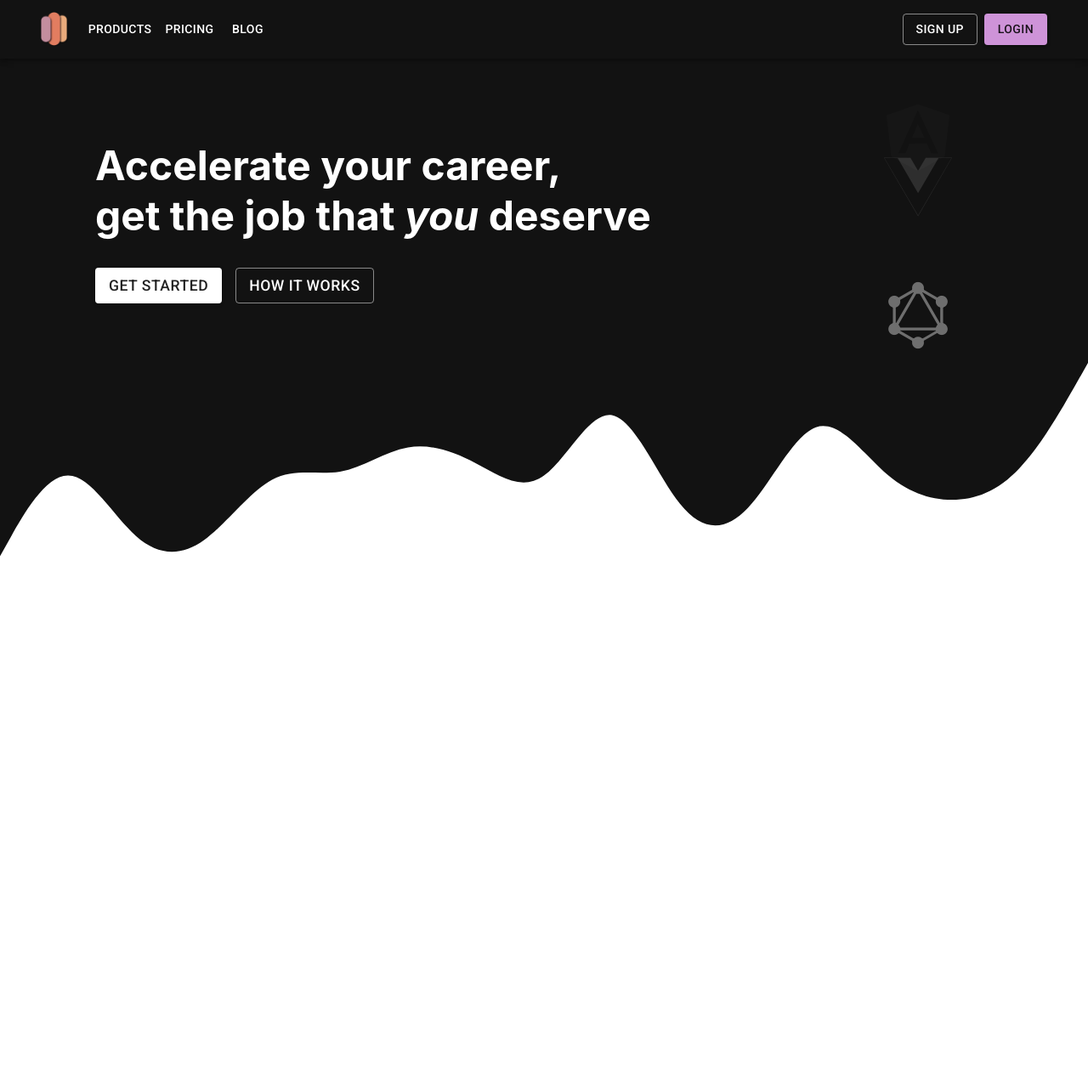
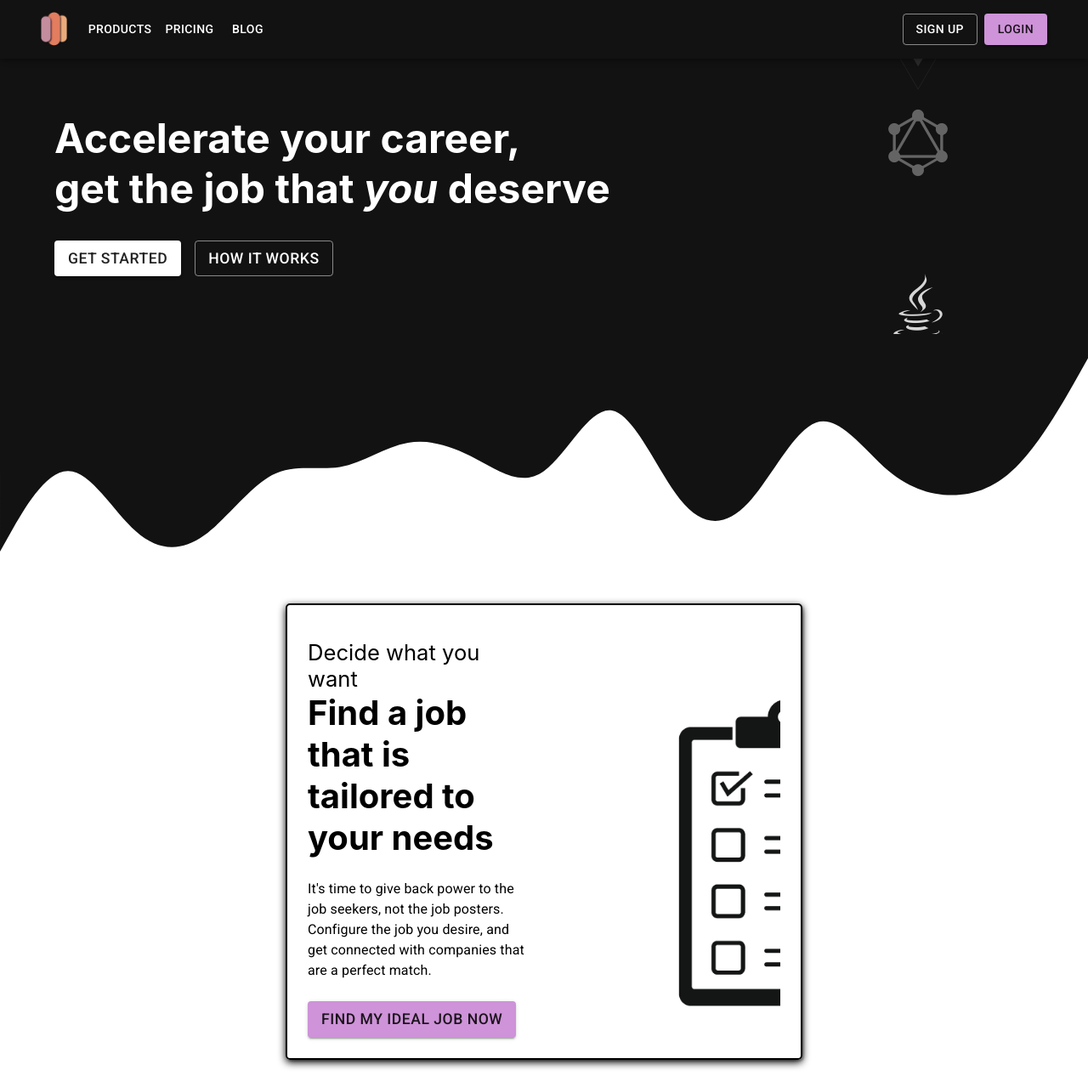
Before and after one commit to rolelo/fe-pwa, a React (Create React App) app: page / in a window 1280 px wide. Shown: the whole page at 85% size. Before the commit the page ends 800 px from the top, so only its background shows below. Built offline with nearby package versions, Linux system fonts and the light colour scheme.

Commit message:
fixed background color

```diff
--- a/src/App.css
+++ b/src/App.css
@@ -39,7 +39,7 @@
 
 @keyframes iconScroll {
   0% {
-    bottom: 10vh;
+    bottom: 30vh;
     opacity: 1;
   }
   70% {
--- a/src/App.tsx
+++ b/src/App.tsx
@@ -1,4 +1,4 @@
-import { Box, Grid, ThemeProvider } from '@mui/material';
+import { ThemeProvider } from '@mui/material';
 import { BrowserRouter, Route, Routes } from 'react-router-dom';
 import './App.css';
 import AppBar from './components/app-bar';
@@ -9,15 +9,11 @@ function App() {
   return (
     <ThemeProvider theme={theme}>
       <AppBar />
-      <Box sx={{ flexGrow: 1, padding: { xs: "0 30px", sm: "0 48px" } }}>
-        <Grid container spacing={2}>
-          <BrowserRouter>
-            <Routes>
-              <Route path='/' element={<Home />} />
-            </Routes>
-          </BrowserRouter>
-        </Grid>
-      </Box>
+      <BrowserRouter>
+        <Routes>
+          <Route path='/' element={<Home />} />
+        </Routes>
+      </BrowserRouter>
     </ThemeProvider>
   );
 }
--- a/src/components/app-bar/index.tsx
+++ b/src/components/app-bar/index.tsx
@@ -34,7 +34,7 @@ const ResponsiveAppBar = () => {
   };
 
   return (
-    <AppBar position="sticky" color='primary' sx={{ marginBottom: "32px", backgroundImage: 'none' }}>
+    <AppBar position="sticky" color='primary' sx={{ backgroundImage: 'none' }}>
       <Container maxWidth="xl">
         <Toolbar>
           <Box sx={{ flexGrow: 1, display: { xs: 'none', md: 'none' } }}>
--- /dev/null
+++ b/src/components/home/accelerate/index.tsx
@@ -0,0 +1,63 @@
+import styled from "@emotion/styled";
+import { Box, Button, Grid, Typography } from '@mui/material';
+
+const CurveContainer = styled.div`
+  z-index: -1;
+  position: relative;
+  background-color: #121212;
+  width: 100%;
+  top: 0;
+  left: 0;
+  & svg {
+    background-color: white;
+    position: relative;
+    top: 4px;
+  }
+`;
+
+const IconContainer = styled.div`
+  & i {
+    opacity: 0;
+    font-size: 5rem;
+    position: absolute;
+    right: 0px;
+    width: 48px;
+    height: 48px;
+    transform: translateX(-15vw);
+    color: white;
+    animation: iconScroll 6s infinite;
+
+    @media(max-width: 600px) {
+      font-size: 3rem;
+    }
+  }
+`;
+
+const Accelerate = () => {
+  return (
+    <Grid container xs={12} rowGap={2}>
+      <CurveContainer>
+        <IconContainer>
+          <i className="devicon-react-plain" style={{ animationDelay: '1s' }}></i>
+          <i className="devicon-angularjs-plain" style={{ animationDelay: '2s' }}></i>
+          <i className="devicon-vuejs-plain" style={{ animationDelay: '3s' }}></i>
+          <i className="devicon-graphql-plain" style={{ animationDelay: '4s' }}></i>
+          <i className="devicon-java-plain" style={{ animationDelay: '5s' }}></i>
+          <i className="devicon-php-plain" style={{ animationDelay: '6s' }}></i>
+        </IconContainer>
+        <Grid item xs={12} md={8} padding={{ xs: 4, sm: 6, md: 8 }}>
+          <Typography variant="h1" color="white">Accelerate your career, <br /> get the job that <i><b>you</b></i> deserve</Typography>
+          <Box sx={{ marginTop: 4, display: "flex", flexGrow: "1", gap: 2 }}>
+            <Button variant='contained' sx={{ fontSize: { sm: '1.1rem' } }}>Get Started</Button>
+            <Button variant='outlined' sx={{ fontSize: { sm: '1.1rem' } }}>How it works</Button>
+          </Box>
+        </Grid>
+        <svg xmlns="http://www.w3.org/2000/svg" viewBox="0 0 1440 320">
+          <path fill="#121212" fill-opacity="1" d="M0,288L15,261.3C30,235,60,181,90,181.3C120,181,150,235,180,261.3C210,288,240,288,270,266.7C300,245,330,203,360,186.7C390,171,420,181,450,176C480,171,510,149,540,144C570,139,600,149,630,165.3C660,181,690,203,720,181.3C750,160,780,96,810,101.3C840,107,870,181,900,218.7C930,256,960,256,990,224C1020,192,1050,128,1080,117.3C1110,107,1140,149,1170,176C1200,203,1230,213,1260,213.3C1290,213,1320,203,1350,170.7C1380,139,1410,85,1425,58.7L1440,32L1440,0L1425,0C1410,0,1380,0,1350,0C1320,0,1290,0,1260,0C1230,0,1200,0,1170,0C1140,0,1110,0,1080,0C1050,0,1020,0,990,0C960,0,930,0,900,0C870,0,840,0,810,0C780,0,750,0,720,0C690,0,660,0,630,0C600,0,570,0,540,0C510,0,480,0,450,0C420,0,390,0,360,0C330,0,300,0,270,0C240,0,210,0,180,0C150,0,120,0,90,0C60,0,30,0,15,0L0,0Z"></path>
+        </svg>
+      </CurveContainer>
+    </Grid>
+  )
+}
+
+export default Accelerate;
--- a/src/components/home/index.tsx
+++ b/src/components/home/index.tsx
@@ -1,63 +1,12 @@
-import styled from "@emotion/styled";
-import { Box, Button, Grid, Typography } from '@mui/material';
-
-const CurveContainer = styled.div`
-  z-index: -1;
-  position: absolute;
-  height: 50vh;
-  background-color: #121212;
-  width: 100%;
-  top: 0;
-  left: 0;
-  & svg {
-    position: absolute;
-    bottom: 2px;
-    transform: translateY(100%);
-  }
-`;
-
-const IconContainer = styled.div`
-  & i {
-    opacity: 0;
-    font-size: 5rem;
-    position: absolute;
-    right: 0px;
-    width: 48px;
-    height: 48px;
-    transform: translateX(-15vw);
-    color: white;
-    animation: iconScroll 6s infinite;
-
-    @media(max-width: 600px) {
-      font-size: 3rem;
-    }
-  }
-`;
+import Accelerate from './accelerate'
+import Power from './power'
 
 const Home = () => {
   return (
-    <Grid item xs={12} rowGap={2}>
-      <IconContainer>
-        <i className="devicon-react-plain" style={{ animationDelay: '1s' }}></i>
-        <i className="devicon-angularjs-plain" style={{ animationDelay: '2s' }}></i>
-        <i className="devicon-vuejs-plain" style={{ animationDelay: '3s' }}></i>
-        <i className="devicon-graphql-plain" style={{ animationDelay: '4s' }}></i>
-        <i className="devicon-java-plain" style={{ animationDelay: '5s' }}></i>
-        <i className="devicon-php-plain" style={{ animationDelay: '6s' }}></i>
-      </IconContainer>
-      <Grid item xs={12} md={8} padding={{ xs: 0, sm: 4, md: 8 }}>
-        <Typography variant="h1" color="white">Accelerate your career, <br /> get the job that <i><b>you</b></i> deserve</Typography>
-        <Box sx={{ marginTop: 4, display: "flex", flexGrow: "1", gap: 2 }}>
-          <Button variant='contained' sx={{ fontSize: { sm: '1.1rem' } }}>Get Started</Button>
-          <Button variant='outlined' sx={{ fontSize: { sm: '1.1rem' } }}>How it works</Button>
-        </Box>
-      </Grid>
-      <CurveContainer>
-        <svg xmlns="http://www.w3.org/2000/svg" viewBox="0 0 1440 320">
-          <path fill="#121212" fill-opacity="1" d="M0,288L15,261.3C30,235,60,181,90,181.3C120,181,150,235,180,261.3C210,288,240,288,270,266.7C300,245,330,203,360,186.7C390,171,420,181,450,176C480,171,510,149,540,144C570,139,600,149,630,165.3C660,181,690,203,720,181.3C750,160,780,96,810,101.3C840,107,870,181,900,218.7C930,256,960,256,990,224C1020,192,1050,128,1080,117.3C1110,107,1140,149,1170,176C1200,203,1230,213,1260,213.3C1290,213,1320,203,1350,170.7C1380,139,1410,85,1425,58.7L1440,32L1440,0L1425,0C1410,0,1380,0,1350,0C1320,0,1290,0,1260,0C1230,0,1200,0,1170,0C1140,0,1110,0,1080,0C1050,0,1020,0,990,0C960,0,930,0,900,0C870,0,840,0,810,0C780,0,750,0,720,0C690,0,660,0,630,0C600,0,570,0,540,0C510,0,480,0,450,0C420,0,390,0,360,0C330,0,300,0,270,0C240,0,210,0,180,0C150,0,120,0,90,0C60,0,30,0,15,0L0,0Z"></path>
-        </svg>
-      </CurveContainer>
-    </Grid>
+    <>
+      <Accelerate />
+      <Power />
+    </>
   )
 }
 
--- /dev/null
+++ b/src/components/home/power/index.tsx
@@ -0,0 +1,71 @@
+import { Box, Button, Grid, Typography } from '@mui/material'
+import React from 'react'
+
+import CheckList from "../../../assets/checklist.png";
+
+const Power = () => {
+  return (
+    <Grid container xs={12} rowGap={2} padding={{ sx: 2, sm: 3, md: 4 }}>
+      <Grid item md={3}></Grid>
+      <Grid item xs={12} md={6}>
+        <Box sx={{
+          boxShadow: '2px 2px 2px 0 rgba(0, 0, 0, 0.2), 0 3px 10px 0 rgba(0, 0, 0)',
+          borderRadius: '5px',
+          border: '2px solid black',
+          display: "flex",
+          flexDirection: {
+            xs: 'column',
+            sm: 'row',
+          },
+          gap: {
+            xs: 2,
+            sm: 4,
+          },
+          padding: {
+            xs: 2,
+            sm: 3,
+          },
+        }}>
+          <Box sx={{
+            flex: 1,
+            display: "flex",
+            flexDirection: "column",
+            gap: {
+              xs: 2,
+              sm: 3,
+            },
+            marginTop: {
+              sm: 2,
+            },
+          }}>
+            <div>
+              <Typography variant="h4">Decide what you want</Typography>
+              <Typography variant="h2">Find a job that is tailored to your needs</Typography>
+            </div>
+            <Typography variant="body1">
+              It's time to give back power to the job seekers, not the job posters. Configure the job you desire, and get connected
+              with companies that are a perfect match.
+            </Typography>
+            <Button variant='contained' sx={{ fontSize: { sm: '1.1rem' }, width: "fit-content" }} color="secondary">Find My Ideal Job Now</Button>
+          </Box>
+          <Box sx={{
+            flex: 1,
+            overflow: "hidden",
+          }}>
+            <Box sx={{
+              width: { xs: "50%", sm: "100%", display: "inline-block" }, position: "relative", right: "-100%", transform: {
+                xs: "translate(-82%, 14%)",
+                sm: "translate(-46%, 24%)"
+              }
+            }}>
+              <img src={CheckList} alt="checklist" style={{ width: "100%", maxWidth: "250px" }} />
+            </Box>
+          </Box>
+        </Box>
+      </Grid>
+      <Grid md={3}></Grid>
+    </Grid >
+  )
+}
+
+export default Power
--- a/src/static/theme.ts
+++ b/src/static/theme.ts
@@ -16,15 +16,22 @@ theme.typography.h1 = {
   },
 };
 theme.typography.h2 = {
-  fontSize: "1.5rem",
+  fontSize: "2.5rem",
+  [theme.breakpoints.down("md")]: {
+    fontSize: "1.4rem",
+  },
+};
+theme.typography.h3 = {
+  fontSize: "2rem",
+  [theme.breakpoints.down("md")]: {
+    fontSize: "1.3rem",
+  },
+};
+theme.typography.h4 = {
+  fontSize: "1.6rem",
+  fontWeight: 400,
   [theme.breakpoints.down("md")]: {
     fontSize: "1.2rem",
   },
 };
-theme.typography.h3 = {
-  fontSize: "1.2rem",
-  [theme.breakpoints.down("md")]: {
-    fontSize: "1rem",
-  },
-};
 export default theme;
```
Also changed, not shown: src/assets/checklist.png (added).
